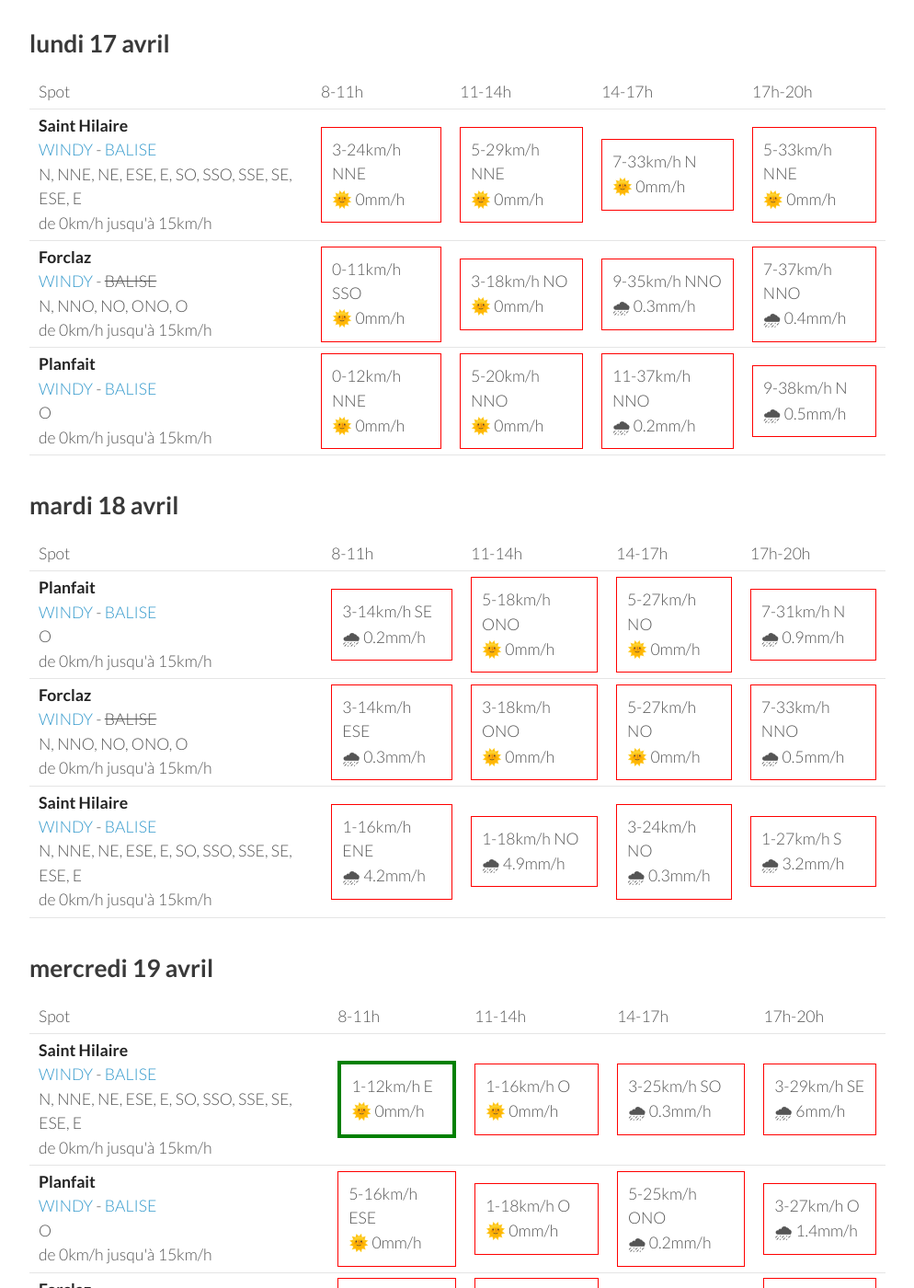
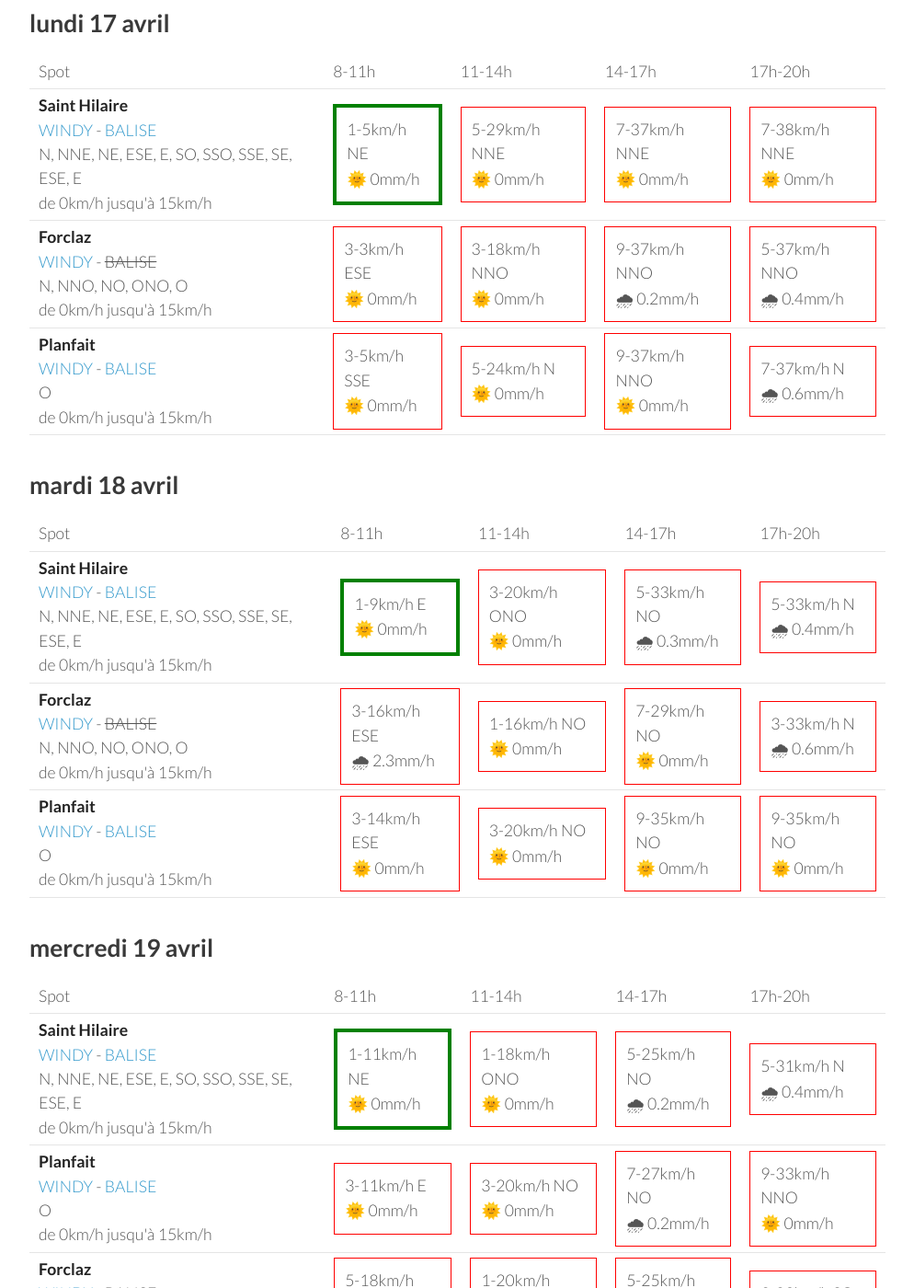
Before and after one commit to parapente-dans-le-nord/parapente-dans-le-nord.github.io, a Jekyll site: the page built from alpes_nord.markdown, in a window 1280 px wide and 1400 px high, scrolled down 1253 px. Shown: the whole window at 92% size, without its empty margins (26-1020 px from the left). Built offline with Jekyll 4.4.1, drawn with Linux system fonts in a browser that asks for light colours; some of the changed text lies outside the part shown.

Commit message:
update index.markdown

```diff
--- a/alpes_nord.markdown
+++ b/alpes_nord.markdown
@@ -25,27 +25,27 @@ page mise à jour le samedi 15 avril 13:26
         <td><strong>Forclaz</strong><br><a href="https://windy.com/45.814/6.247?45.375,6.246,8,m:eVwaglz">WINDY</a> - <span class="no-balise"> BALISE </span><br> <span class="vent-favorable">N, NNO, NO, ONO, O</span><br><span class="force-vent">de 0km/h jusqu'à 15km/h</span> </td>
 
             <td><div class="not-flyable"><p>0-0km/h NA</p><p>🌧️ 0mm/h</p></div></td>
-            <td><div class="not-flyable"><p>3-9km/h OSO</p><p>🌧 7mm/h</p></div></td>
-            <td><div class="not-flyable"><p>9-20km/h N</p><p>🌧 1.8mm/h</p></div></td>
-            <td><div class="not-flyable"><p>5-22km/h NNO</p><p>🌧 1.8mm/h</p></div></td>
+            <td><div class="not-flyable"><p>0-0km/h NA</p><p>🌧️ 0mm/h</p></div></td>
+            <td><div class="not-flyable"><p>0-0km/h NA</p><p>🌧️ 0mm/h</p></div></td>
+            <td><div class="not-flyable"><p>5-22km/h NNO</p><p>🌧 2.5mm/h</p></div></td>
+
+    </tr>
+<tr>
+        <td><strong>Saint Hilaire</strong><br><a href="https://windy.com/45.307/5.888?45.087,5.889,9,m:eUFagkX">WINDY</a> - <span class=""><a href="http://www.balisemeteo.com/balise.php?idBalise=61">BALISE</a> </span><br> <span class="vent-favorable">N, NNE, NE, ESE, E, SO, SSO, SSE, SE, ESE, E</span><br><span class="force-vent">de 0km/h jusqu'à 15km/h</span> </td>
+
+            <td><div class="not-flyable"><p>0-0km/h NA</p><p>🌧️ 0mm/h</p></div></td>
+            <td><div class="not-flyable"><p>0-0km/h NA</p><p>🌧️ 0mm/h</p></div></td>
+            <td><div class="not-flyable"><p>0-0km/h NA</p><p>🌧️ 0mm/h</p></div></td>
+            <td><div class="not-flyable"><p>3-12km/h SSO</p><p>🌧 4.5mm/h</p></div></td>
 
     </tr>
 <tr>
         <td><strong>Planfait</strong><br><a href="https://windy.com/45.853/6.223?45.415,6.223,8">WINDY</a> - <span class=""><a href="https://www.openwindmap.org/PP496">BALISE</a> </span><br> <span class="vent-favorable">O</span><br><span class="force-vent">de 0km/h jusqu'à 15km/h</span> </td>
 
             <td><div class="not-flyable"><p>0-0km/h NA</p><p>🌧️ 0mm/h</p></div></td>
-            <td><div class="not-flyable"><p>1-18km/h S</p><p>🌧 8mm/h</p></div></td>
-            <td><div class="not-flyable"><p>3-14km/h ONO</p><p>🌧 2.4mm/h</p></div></td>
-            <td><div class="not-flyable"><p>3-18km/h NNO</p><p>🌧 2.2mm/h</p></div></td>
-
-    </tr>
-<tr>
-        <td><strong>Saint Hilaire</strong><br><a href="https://windy.com/45.307/5.888?45.087,5.889,9,m:eUFagkX">WINDY</a> - <span class=""><a href="http://www.balisemeteo.com/balise.php?idBalise=61">BALISE</a> </span><br> <span class="vent-favorable">N, NNE, NE, ESE, E, SO, SSO, SSE, SE, ESE, E</span><br><span class="force-vent">de 0km/h jusqu'à 15km/h</span> </td>
-
             <td><div class="not-flyable"><p>0-0km/h NA</p><p>🌧️ 0mm/h</p></div></td>
-            <td><div class="not-flyable"><p>7-27km/h SSO</p><p>🌧 7mm/h</p></div></td>
-            <td><div class="not-flyable"><p>5-20km/h SSO</p><p>🌧 9mm/h</p></div></td>
-            <td><div class="not-flyable"><p>1-14km/h ESE</p><p>🌧 4.3mm/h</p></div></td>
+            <td><div class="not-flyable"><p>0-0km/h NA</p><p>🌧️ 0mm/h</p></div></td>
+            <td><div class="not-flyable"><p>5-16km/h N</p><p>🌧 4mm/h</p></div></td>
 
     </tr>
 
@@ -67,30 +67,30 @@ page mise à jour le samedi 15 avril 13:26
 <tr>
         <td><strong>Forclaz</strong><br><a href="https://windy.com/45.814/6.247?45.375,6.246,8,m:eVwaglz">WINDY</a> - <span class="no-balise"> BALISE </span><br> <span class="vent-favorable">N, NNO, NO, ONO, O</span><br><span class="force-vent">de 0km/h jusqu'à 15km/h</span> </td>
 
-            <td><div class="flyable"><p>3-9km/h N</p><p>🌞 0mm/h</p></div></td>
+            <td><div class="flyable"><p>3-7km/h NNO</p><p>🌞 0mm/h</p></div></td>
             <td><div class="not-flyable"><p>7-18km/h NO</p><p>🌞 0mm/h</p></div></td>
-            <td><div class="not-flyable"><p>11-29km/h NO</p><p>🌞 0mm/h</p></div></td>
-            <td><div class="not-flyable"><p>11-31km/h NNO</p><p>🌞 0mm/h</p></div></td>
+            <td><div class="not-flyable"><p>14-35km/h ONO</p><p>🌞 0mm/h</p></div></td>
+            <td><div class="not-flyable"><p>12-35km/h NO</p><p>🌞 0mm/h</p></div></td>
 
 
     </tr>
 <tr>
         <td><strong>Saint Hilaire</strong><br><a href="https://windy.com/45.307/5.888?45.087,5.889,9,m:eUFagkX">WINDY</a> - <span class=""><a href="http://www.balisemeteo.com/balise.php?idBalise=61">BALISE</a> </span><br> <span class="vent-favorable">N, NNE, NE, ESE, E, SO, SSO, SSE, SE, ESE, E</span><br><span class="force-vent">de 0km/h jusqu'à 15km/h</span> </td>
 
-            <td><div class="not-flyable"><p>7-18km/h NE</p><p>🌞 0mm/h</p></div></td>
-            <td><div class="not-flyable"><p>14-35km/h ENE</p><p>🌞 0mm/h</p></div></td>
-            <td><div class="not-flyable"><p>12-33km/h NE</p><p>🌞 0mm/h</p></div></td>
-            <td><div class="not-flyable"><p>7-27km/h NNE</p><p>🌞 0mm/h</p></div></td>
+            <td><div class="not-flyable"><p>9-22km/h NE</p><p>🌞 0mm/h</p></div></td>
+            <td><div class="not-flyable"><p>9-24km/h ENE</p><p>🌞 0mm/h</p></div></td>
+            <td><div class="not-flyable"><p>11-33km/h ENE</p><p>🌞 0mm/h</p></div></td>
+            <td><div class="not-flyable"><p>9-29km/h N</p><p>🌞 0mm/h</p></div></td>
 
 
     </tr>
 <tr>
         <td><strong>Planfait</strong><br><a href="https://windy.com/45.853/6.223?45.415,6.223,8">WINDY</a> - <span class=""><a href="https://www.openwindmap.org/PP496">BALISE</a> </span><br> <span class="vent-favorable">O</span><br><span class="force-vent">de 0km/h jusqu'à 15km/h</span> </td>
 
-            <td><div class="not-flyable"><p>1-3km/h ENE</p><p>🌞 0mm/h</p></div></td>
-            <td><div class="not-flyable"><p>7-18km/h NO</p><p>🌞 0mm/h</p></div></td>
-            <td><div class="not-flyable"><p>11-29km/h NNO</p><p>🌞 0mm/h</p></div></td>
-            <td><div class="not-flyable"><p>11-33km/h NNO</p><p>🌞 0mm/h</p></div></td>
+            <td><div class="not-flyable"><p>1-3km/h NNE</p><p>🌞 0mm/h</p></div></td>
+            <td><div class="not-flyable"><p>7-20km/h NO</p><p>🌞 0mm/h</p></div></td>
+            <td><div class="not-flyable"><p>12-33km/h NNO</p><p>🌞 0mm/h</p></div></td>
+            <td><div class="not-flyable"><p>12-37km/h NNO</p><p>🌞 0mm/h</p></div></td>
 
 
     </tr>
@@ -113,30 +113,30 @@ page mise à jour le samedi 15 avril 13:26
 <tr>
         <td><strong>Saint Hilaire</strong><br><a href="https://windy.com/45.307/5.888?45.087,5.889,9,m:eUFagkX">WINDY</a> - <span class=""><a href="http://www.balisemeteo.com/balise.php?idBalise=61">BALISE</a> </span><br> <span class="vent-favorable">N, NNE, NE, ESE, E, SO, SSO, SSE, SE, ESE, E</span><br><span class="force-vent">de 0km/h jusqu'à 15km/h</span> </td>
 
-            <td><div class="not-flyable"><p>3-24km/h NNE</p><p>🌞 0mm/h</p></div></td>
+            <td><div class="flyable"><p>1-5km/h NE</p><p>🌞 0mm/h</p></div></td>
             <td><div class="not-flyable"><p>5-29km/h NNE</p><p>🌞 0mm/h</p></div></td>
-            <td><div class="not-flyable"><p>7-33km/h N</p><p>🌞 0mm/h</p></div></td>
-            <td><div class="not-flyable"><p>5-33km/h NNE</p><p>🌞 0mm/h</p></div></td>
+            <td><div class="not-flyable"><p>7-37km/h NNE</p><p>🌞 0mm/h</p></div></td>
+            <td><div class="not-flyable"><p>7-38km/h NNE</p><p>🌞 0mm/h</p></div></td>
 
 
     </tr>
 <tr>
         <td><strong>Forclaz</strong><br><a href="https://windy.com/45.814/6.247?45.375,6.246,8,m:eVwaglz">WINDY</a> - <span class="no-balise"> BALISE </span><br> <span class="vent-favorable">N, NNO, NO, ONO, O</span><br><span class="force-vent">de 0km/h jusqu'à 15km/h</span> </td>
 
-            <td><div class="not-flyable"><p>0-11km/h SSO</p><p>🌞 0mm/h</p></div></td>
-            <td><div class="not-flyable"><p>3-18km/h NO</p><p>🌞 0mm/h</p></div></td>
-            <td><div class="not-flyable"><p>9-35km/h NNO</p><p>🌧 0.3mm/h</p></div></td>
-            <td><div class="not-flyable"><p>7-37km/h NNO</p><p>🌧 0.4mm/h</p></div></td>
+            <td><div class="not-flyable"><p>3-3km/h ESE</p><p>🌞 0mm/h</p></div></td>
+            <td><div class="not-flyable"><p>3-18km/h NNO</p><p>🌞 0mm/h</p></div></td>
+            <td><div class="not-flyable"><p>9-37km/h NNO</p><p>🌧 0.2mm/h</p></div></td>
+            <td><div class="not-flyable"><p>5-37km/h NNO</p><p>🌧 0.4mm/h</p></div></td>
 
 
     </tr>
 <tr>
         <td><strong>Planfait</strong><br><a href="https://windy.com/45.853/6.223?45.415,6.223,8">WINDY</a> - <span class=""><a href="https://www.openwindmap.org/PP496">BALISE</a> </span><br> <span class="vent-favorable">O</span><br><span class="force-vent">de 0km/h jusqu'à 15km/h</span> </td>
 
-            <td><div class="not-flyable"><p>0-12km/h NNE</p><p>🌞 0mm/h</p></div></td>
-            <td><div class="not-flyable"><p>5-20km/h NNO</p><p>🌞 0mm/h</p></div></td>
-            <td><div class="not-flyable"><p>11-37km/h NNO</p><p>🌧 0.2mm/h</p></div></td>
-            <td><div class="not-flyable"><p>9-38km/h N</p><p>🌧 0.5mm/h</p></div></td>
+            <td><div class="not-flyable"><p>3-5km/h SSE</p><p>🌞 0mm/h</p></div></td>
+            <td><div class="not-flyable"><p>5-24km/h N</p><p>🌞 0mm/h</p></div></td>
+            <td><div class="not-flyable"><p>9-37km/h NNO</p><p>🌞 0mm/h</p></div></td>
+            <td><div class="not-flyable"><p>7-37km/h N</p><p>🌧 0.6mm/h</p></div></td>
 
 
     </tr>
@@ -157,32 +157,32 @@ page mise à jour le samedi 15 avril 13:26
       <td>17h-20h</td>
     </tr>
 <tr>
-        <td><strong>Planfait</strong><br><a href="https://windy.com/45.853/6.223?45.415,6.223,8">WINDY</a> - <span class=""><a href="https://www.openwindmap.org/PP496">BALISE</a> </span><br> <span class="vent-favorable">O</span><br><span class="force-vent">de 0km/h jusqu'à 15km/h</span> </td>
+        <td><strong>Saint Hilaire</strong><br><a href="https://windy.com/45.307/5.888?45.087,5.889,9,m:eUFagkX">WINDY</a> - <span class=""><a href="http://www.balisemeteo.com/balise.php?idBalise=61">BALISE</a> </span><br> <span class="vent-favorable">N, NNE, NE, ESE, E, SO, SSO, SSE, SE, ESE, E</span><br><span class="force-vent">de 0km/h jusqu'à 15km/h</span> </td>
 
-            <td><div class="not-flyable"><p>3-14km/h SE</p><p>🌧 0.2mm/h</p></div></td>
-            <td><div class="not-flyable"><p>5-18km/h ONO</p><p>🌞 0mm/h</p></div></td>
-            <td><div class="not-flyable"><p>5-27km/h NO</p><p>🌞 0mm/h</p></div></td>
-            <td><div class="not-flyable"><p>7-31km/h N</p><p>🌧 0.9mm/h</p></div></td>
+            <td><div class="flyable"><p>1-9km/h E</p><p>🌞 0mm/h</p></div></td>
+            <td><div class="not-flyable"><p>3-20km/h ONO</p><p>🌞 0mm/h</p></div></td>
+            <td><div class="not-flyable"><p>5-33km/h NO</p><p>🌧 0.3mm/h</p></div></td>
+            <td><div class="not-flyable"><p>5-33km/h N</p><p>🌧 0.4mm/h</p></div></td>
 
 
     </tr>
 <tr>
         <td><strong>Forclaz</strong><br><a href="https://windy.com/45.814/6.247?45.375,6.246,8,m:eVwaglz">WINDY</a> - <span class="no-balise"> BALISE </span><br> <span class="vent-favorable">N, NNO, NO, ONO, O</span><br><span class="force-vent">de 0km/h jusqu'à 15km/h</span> </td>
 
-            <td><div class="not-flyable"><p>3-14km/h ESE</p><p>🌧 0.3mm/h</p></div></td>
-            <td><div class="not-flyable"><p>3-18km/h ONO</p><p>🌞 0mm/h</p></div></td>
-            <td><div class="not-flyable"><p>5-27km/h NO</p><p>🌞 0mm/h</p></div></td>
-            <td><div class="not-flyable"><p>7-33km/h NNO</p><p>🌧 0.5mm/h</p></div></td>
+            <td><div class="not-flyable"><p>3-16km/h ESE</p><p>🌧 2.3mm/h</p></div></td>
+            <td><div class="not-flyable"><p>1-16km/h NO</p><p>🌞 0mm/h</p></div></td>
+            <td><div class="not-flyable"><p>7-29km/h NO</p><p>🌞 0mm/h</p></div></td>
+            <td><div class="not-flyable"><p>3-33km/h N</p><p>🌧 0.6mm/h</p></div></td>
 
 
     </tr>
 <tr>
-        <td><strong>Saint Hilaire</strong><br><a href="https://windy.com/45.307/5.888?45.087,5.889,9,m:eUFagkX">WINDY</a> - <span class=""><a href="http://www.balisemeteo.com/balise.php?idBalise=61">BALISE</a> </span><br> <span class="vent-favorable">N, NNE, NE, ESE, E, SO, SSO, SSE, SE, ESE, E</span><br><span class="force-vent">de 0km/h jusqu'à 15km/h</span> </td>
+        <td><strong>Planfait</strong><br><a href="https://windy.com/45.853/6.223?45.415,6.223,8">WINDY</a> - <span class=""><a href="https://www.openwindmap.org/PP496">BALISE</a> </span><br> <span class="vent-favorable">O</span><br><span class="force-vent">de 0km/h jusqu'à 15km/h</span> </td>
 
-            <td><div class="not-flyable"><p>1-16km/h ENE</p><p>🌧 4.2mm/h</p></div></td>
-            <td><div class="not-flyable"><p>1-18km/h NO</p><p>🌧 4.9mm/h</p></div></td>
-            <td><div class="not-flyable"><p>3-24km/h NO</p><p>🌧 0.3mm/h</p></div></td>
-            <td><div class="not-flyable"><p>1-27km/h S</p><p>🌧 3.2mm/h</p></div></td>
+            <td><div class="not-flyable"><p>3-14km/h ESE</p><p>🌞 0mm/h</p></div></td>
+            <td><div class="not-flyable"><p>3-20km/h NO</p><p>🌞 0mm/h</p></div></td>
+            <td><div class="not-flyable"><p>9-35km/h NO</p><p>🌞 0mm/h</p></div></td>
+            <td><div class="not-flyable"><p>9-35km/h NO</p><p>🌞 0mm/h</p></div></td>
 
 
     </tr>
@@ -205,20 +205,20 @@ page mise à jour le samedi 15 avril 13:26
 <tr>
         <td><strong>Saint Hilaire</strong><br><a href="https://windy.com/45.307/5.888?45.087,5.889,9,m:eUFagkX">WINDY</a> - <span class=""><a href="http://www.balisemeteo.com/balise.php?idBalise=61">BALISE</a> </span><br> <span class="vent-favorable">N, NNE, NE, ESE, E, SO, SSO, SSE, SE, ESE, E</span><br><span class="force-vent">de 0km/h jusqu'à 15km/h</span> </td>
 
-            <td><div class="flyable"><p>1-12km/h E</p><p>🌞 0mm/h</p></div></td>
-            <td><div class="not-flyable"><p>1-16km/h O</p><p>🌞 0mm/h</p></div></td>
-            <td><div class="not-flyable"><p>3-25km/h SO</p><p>🌧 0.3mm/h</p></div></td>
-            <td><div class="not-flyable"><p>3-29km/h SE</p><p>🌧 6mm/h</p></div></td>
+            <td><div class="flyable"><p>1-11km/h NE</p><p>🌞 0mm/h</p></div></td>
+            <td><div class="not-flyable"><p>1-18km/h ONO</p><p>🌞 0mm/h</p></div></td>
+            <td><div class="not-flyable"><p>5-25km/h NO</p><p>🌧 0.2mm/h</p></div></td>
+            <td><div class="not-flyable"><p>5-31km/h N</p><p>🌧 0.4mm/h</p></div></td>
 
 
     </tr>
 <tr>
         <td><strong>Planfait</strong><br><a href="https://windy.com/45.853/6.223?45.415,6.223,8">WINDY</a> - <span class=""><a href="https://www.openwindmap.org/PP496">BALISE</a> </span><br> <span class="vent-favorable">O</span><br><span class="force-vent">de 0km/h jusqu'à 15km/h</span> </td>
 
-            <td><div class="not-flyable"><p>5-16km/h ESE</p><p>🌞 0mm/h</p></div></td>
-            <td><div class="not-flyable"><p>1-18km/h O</p><p>🌞 0mm/h</p></div></td>
-            <td><div class="not-flyable"><p>5-25km/h ONO</p><p>🌧 0.2mm/h</p></div></td>
-            <td><div class="not-flyable"><p>3-27km/h O</p><p>🌧 1.4mm/h</p></div></td>
+            <td><div class="not-flyable"><p>3-11km/h E</p><p>🌞 0mm/h</p></div></td>
+            <td><div class="not-flyable"><p>3-20km/h NO</p><p>🌞 0mm/h</p></div></td>
+            <td><div class="not-flyable"><p>7-27km/h NO</p><p>🌧 0.2mm/h</p></div></td>
+            <td><div class="not-flyable"><p>9-33km/h NNO</p><p>🌞 0mm/h</p></div></td>
 
 
     </tr>
@@ -249,22 +249,22 @@ page mise à jour le samedi 15 avril 13:26
       <td>17h-20h</td>
     </tr>
 <tr>
-        <td><strong>Planfait</strong><br><a href="https://windy.com/45.853/6.223?45.415,6.223,8">WINDY</a> - <span class=""><a href="https://www.openwindmap.org/PP496">BALISE</a> </span><br> <span class="vent-favorable">O</span><br><span class="force-vent">de 0km/h jusqu'à 15km/h</span> </td>
+        <td><strong>Saint Hilaire</strong><br><a href="https://windy.com/45.307/5.888?45.087,5.889,9,m:eUFagkX">WINDY</a> - <span class=""><a href="http://www.balisemeteo.com/balise.php?idBalise=61">BALISE</a> </span><br> <span class="vent-favorable">N, NNE, NE, ESE, E, SO, SSO, SSE, SE, ESE, E</span><br><span class="force-vent">de 0km/h jusqu'à 15km/h</span> </td>
 
-            <td><div class="not-flyable"><p>3-18km/h SE</p><p>🌧 2.5mm/h</p></div></td>
-            <td><div class="not-flyable"><p>3-22km/h S</p><p>🌧 0.9mm/h</p></div></td>
-            <td><div class="not-flyable"><p>5-25km/h OSO</p><p>🌧 0.5mm/h</p></div></td>
-            <td><div class="not-flyable"><p>5-27km/h OSO</p><p>🌧 0.9mm/h</p></div></td>
+            <td><div class="not-flyable"><p>3-29km/h NE</p><p>🌞 0mm/h</p></div></td>
+            <td><div class="not-flyable"><p>7-38km/h N</p><p>🌞 0mm/h</p></div></td>
+            <td><div class="not-flyable"><p>9-48km/h NNO</p><p>🌞 0mm/h</p></div></td>
+            <td><div class="not-flyable"><p>9-50km/h N</p><p>🌧 0.2mm/h</p></div></td>
 
 
     </tr>
 <tr>
-        <td><strong>Saint Hilaire</strong><br><a href="https://windy.com/45.307/5.888?45.087,5.889,9,m:eUFagkX">WINDY</a> - <span class=""><a href="http://www.balisemeteo.com/balise.php?idBalise=61">BALISE</a> </span><br> <span class="vent-favorable">N, NNE, NE, ESE, E, SO, SSO, SSE, SE, ESE, E</span><br><span class="force-vent">de 0km/h jusqu'à 15km/h</span> </td>
+        <td><strong>Planfait</strong><br><a href="https://windy.com/45.853/6.223?45.415,6.223,8">WINDY</a> - <span class=""><a href="https://www.openwindmap.org/PP496">BALISE</a> </span><br> <span class="vent-favorable">O</span><br><span class="force-vent">de 0km/h jusqu'à 15km/h</span> </td>
 
-            <td><div class="not-flyable"><p>1-20km/h NNE</p><p>🌧 3.1mm/h</p></div></td>
-            <td><div class="not-flyable"><p>5-29km/h SO</p><p>🌧 1.6mm/h</p></div></td>
-            <td><div class="not-flyable"><p>5-38km/h SO</p><p>🌧 0.9mm/h</p></div></td>
-            <td><div class="not-flyable"><p>5-40km/h SO</p><p>🌧 0.5mm/h</p></div></td>
+            <td><div class="not-flyable"><p>1-14km/h ESE</p><p>🌞 0mm/h</p></div></td>
+            <td><div class="not-flyable"><p>7-27km/h N</p><p>🌞 0mm/h</p></div></td>
+            <td><div class="not-flyable"><p>12-44km/h NNO</p><p>🌧 0.3mm/h</p></div></td>
+            <td><div class="not-flyable"><p>11-44km/h N</p><p>🌞 0mm/h</p></div></td>
 
 
     </tr>
@@ -274,7 +274,7 @@ page mise à jour le samedi 15 avril 13:26
             <td><div class="not-flyable"><p>1-18km/h SE</p><p>🌧 3.2mm/h</p></div></td>
             <td><div class="not-flyable"><p>1-20km/h SE</p><p>🌧 1.1mm/h</p></div></td>
             <td><div class="not-flyable"><p>3-24km/h OSO</p><p>🌧 0.5mm/h</p></div></td>
-            <td><div class="not-flyable"><p>1-25km/h OSO</p><p>🌧 1mm/h</p></div></td>
+            <td><div class="not-flyable"><p>1-25km/h OSO</p><p>🌧 1.1mm/h</p></div></td>
 
 
     </tr>
```
Also changed, not shown: other parts of alpes_nord.markdown (+1 -1 lines).
